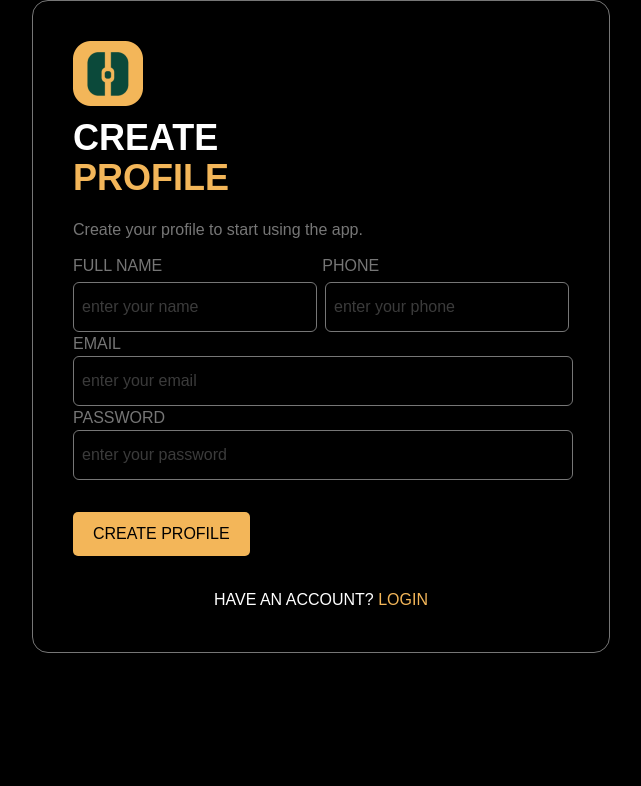
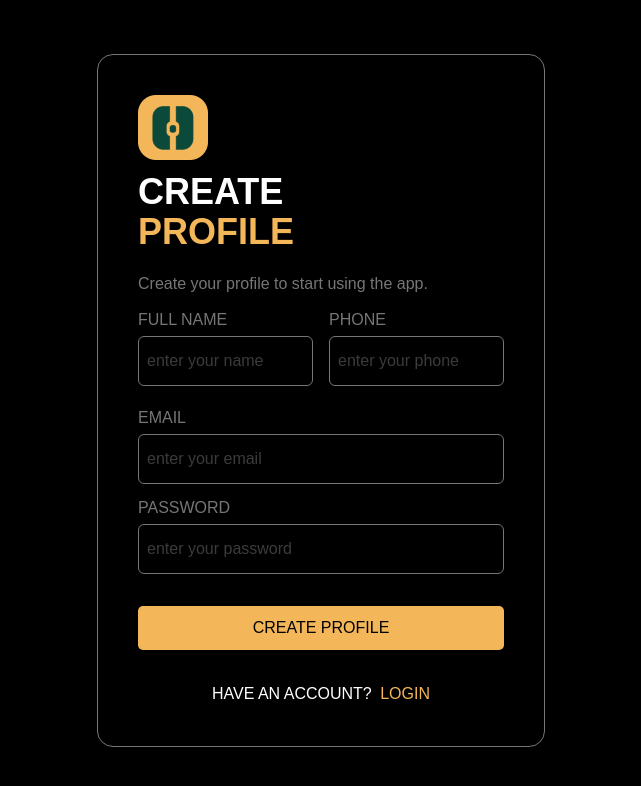
Before and after one commit to escrow-africa/escrow-frontend, a Next.js app: page /signup in a window 1280 px wide. Shown: the top 786 px of the page, without its empty margins (319-960 px from the left). Built offline with nearby package versions, Linux system fonts and the light colour scheme.

Commit message:
Refactor Signup component layout and styling; add labels for form fields

```diff
--- a/app/signup/page.tsx
+++ b/app/signup/page.tsx
@@ -1,41 +1,68 @@
 import Image from "next/image";
-export default function Signup(){
-    return(
-        <div className=" w-144.5 mx-auto border items-center border-[#767676] rounded-2xl">
-            <main className=" flex flex-col  justify-start grow py-10 px-10">
+export default function Signup() {
+  return (
+    <div className="min-h-screen flex items-center justify-center p-4">
+      <div className="w-full max-w-md border border-[#767676] rounded-2xl p-6 sm:p-10">
+        <main className="flex flex-col">
 
-                    <Image src="/logo.png" alt="Logo" width={70} height={65}/>
+          <Image src="/logo.png" alt="Logo" width={70} height={65} />
           <h1 className="font-bold text-4xl mt-3">
             CREATE </h1>
           <span className=" text-[#F3B659] font-bold text-4xl mb-5">PROFILE</span>
 
 
-                    <form action="" className="w-124.5  text-[#767676]">
+          <form action="" className=" w-full text-[#767676]">
             <p >Create your profile to start using the app.</p>
-                        <div className="flex gap-40 items-center mt-3">
- <label htmlFor="full-name" className="mb-1">FULL NAME</label>
-                      <label htmlFor="phone" className="mb-1">PHONE</label>
-
-                        </div>
-                        <input type="text"  placeholder="enter your name" id="full-name" className="w-61 border border-[#767676] rounded-md py-3 px-2 mr-2"/>
-                        <input type="number" placeholder="enter your phone" id="phone" className="w-61 border border-[#767676] rounded-md py-3 px-2"/>
-
-                        <label htmlFor="email" className="mb-1 mt-5">EMAIL</label>
-                        <div>
-                           <input type="email" placeholder="enter your email" id="email" className="w-125 border border-[#767676] rounded-md py-3 px-2"/>
-                 </div>
-                  <label htmlFor="password" className="mb-1 mt-3">PASSWORD</label>
-                        <div>
-                           <input type="password" placeholder="enter your password" id="password" className="w-125 border border-[#767676] rounded-md py-3 px-2"/>
-                 </div>
-                      <div>
-                        <button className="btn my-8  text-center block">CREATE PROFILE</button>
+            <div className="flex gap-4 mt-3">
+              <div className="w-full">
+                <label htmlFor="full-name">FULL NAME</label>
+                <input
+                  type="text"
+                  placeholder="enter your name"
+                  id="full-name"
+                  className="w-full border border-[#767676] rounded-md py-3 px-2 mt-1"
+                />
               </div>
 
+              <div className="w-full">
+                <label htmlFor="phone">PHONE</label>
+                <input
+                  type="number"
+                  placeholder="enter your phone"
+                  id="phone"
+                  className="w-full border border-[#767676] rounded-md py-3 px-2 mt-1"
+                />
+              </div>
+            </div>
+
+            <div className="mt-5">
+              <label htmlFor="email">EMAIL</label>
+              <input
+                type="email"
+                placeholder="enter your email"
+                id="email"
+                className="w-full border border-[#767676] rounded-md py-3 px-2 mt-1"
+              />
+            </div>
+
+            <div className="mt-3">
+              <label htmlFor="password">PASSWORD</label>
+              <input
+                type="password"
+                placeholder="enter your password"
+                id="password"
+                className="w-full border border-[#767676] rounded-md py-3 px-2 mt-1"
+              />
+            </div>
+
+            <button className="btn w-full my-8 ">CREATE PROFILE</button>
+
+
           </form>
-                    <p className="text-center">HAVE AN ACCOUNT? <a href="/login"className="text-[#F3B659]">LOGIN</a></p>
+          <p className="text-center">HAVE AN ACCOUNT? <a href="/login" className="text-[#F3B659] ml-1">LOGIN</a></p>
 
         </main>
       </div>
-    )
+    </div>
+  );
 }
```
Lines whose indentation alone changed are shown as unchanged.
